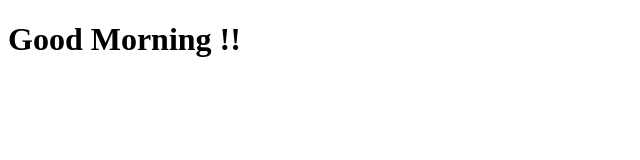
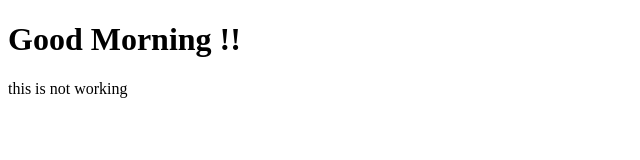
Before and after one commit to mouni1012/learning, a plain HTML site: page index.html in a window 1280 px wide. Shown: the whole page, without its empty margins (0-640 px from the left). Drawn offline with Linux system fonts and the light colour scheme.

Commit message:
adding index.html

```diff
--- a/index.html
+++ b/index.html
@@ -5,5 +5,6 @@
 </head>
 <body>
 <h1>Good Morning !!</h1>
+<p>this is not working</p>
 </body>
 </html>
```
